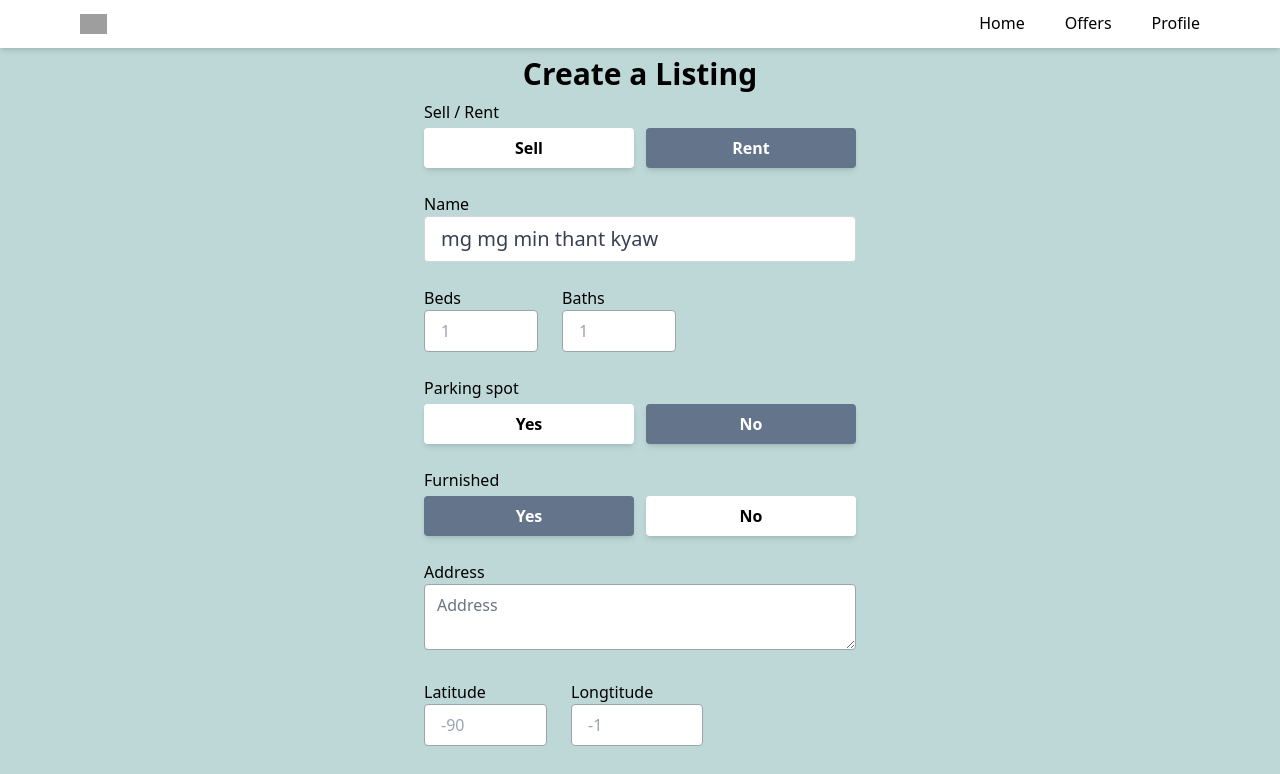
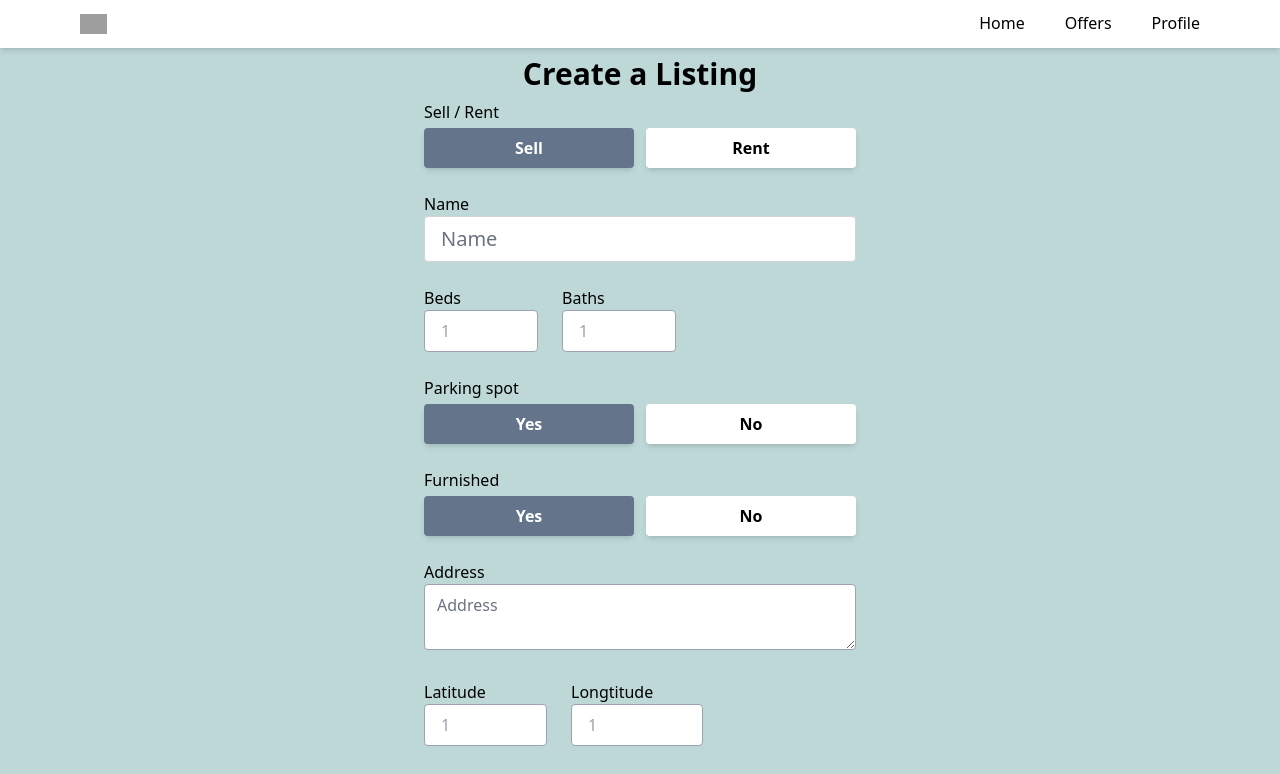
Before and after one commit to MINTHANTKYAW790/realtor-clone-react, a React (Create React App) app: page /create-listing in a window 1280 px wide. Shown: the top 774 px of the page. Built offline with nearby package versions, Linux system fonts and the light colour scheme; no server answers; sample sign-in values are in the browser's storage; grey boxes are pictures that could not be loaded.

Commit message:
add functionality including onChange and onSubmit to the create listing page

```diff
--- a/src/pages/CreateListing.jsx
+++ b/src/pages/CreateListing.jsx
@@ -22,19 +22,19 @@ export default function CreateListing() {
     const [geolocationEnabled, setGeolocationEnabled] = useState(false);
     const [loading, setLoading] = useState(false);
     const [formData, setFormData] = useState({
-        type: "rent",
-        name: "mg mg min thant kyaw",
+        type: "sale",
+        name: "",
         bedrooms: 1,
         bathrooms: 1,
-        parking: false,
+        parking: true,
         furnished: true,
         address: "",
         description: "",
         offer: false,
-        regularprice: 500,
-        discountprice: 0,
-        latitude: -90,
-        longtitude: -1,
+        regularprice: 50,
+        discountprice: 1,
+        latitude: 1,
+        longtitude: 1,
         images: {},
     });
     const {
@@ -354,7 +354,7 @@ export default function CreateListing() {
                                 onChange={onChange}
                                 required
                                 min="-90"
-                                max="-90"
+                                max="90"
                                 className="w-full px-4 py-2 rounded text-gray-400 bg-white
                         border border-gray-400 hover:bg-white hover:text-gray-400
                         hover:border-gray-400 transition duration-200 ease-in-out
```
